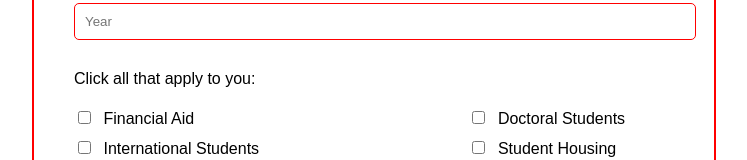
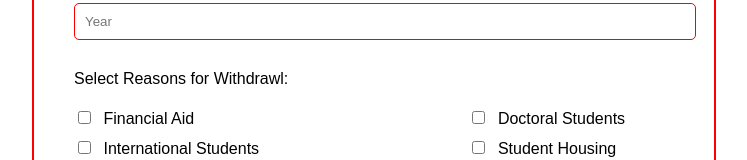
Before and after one commit to Itaho/Project-01-COSC4353, a plain HTML site: page templates/withdrawForm.html in a window 1280 px wide. Shown: the part 549-709 px from the top of the page, without its empty margins (266-1013 px from the left). Drawn offline with Linux system fonts and the light colour scheme.

Commit message:
Revert "Update withdrawForm.html"
This reverts commit 1b406ad188ded184b2811db33fbd23cc1b2ee18d.

```diff
--- a/templates/withdrawForm.html
+++ b/templates/withdrawForm.html
@@ -90,7 +90,7 @@
             <input type="text" name="year" placeholder="Year">
 
             <div class="checkbox-group">
-                <label>Click all that apply to you:</label>
+                <label>Select Reasons for Withdrawl:</label>
             </div>
             <div class="checkbox-group">
                 <div class="checkbox-column">
```
